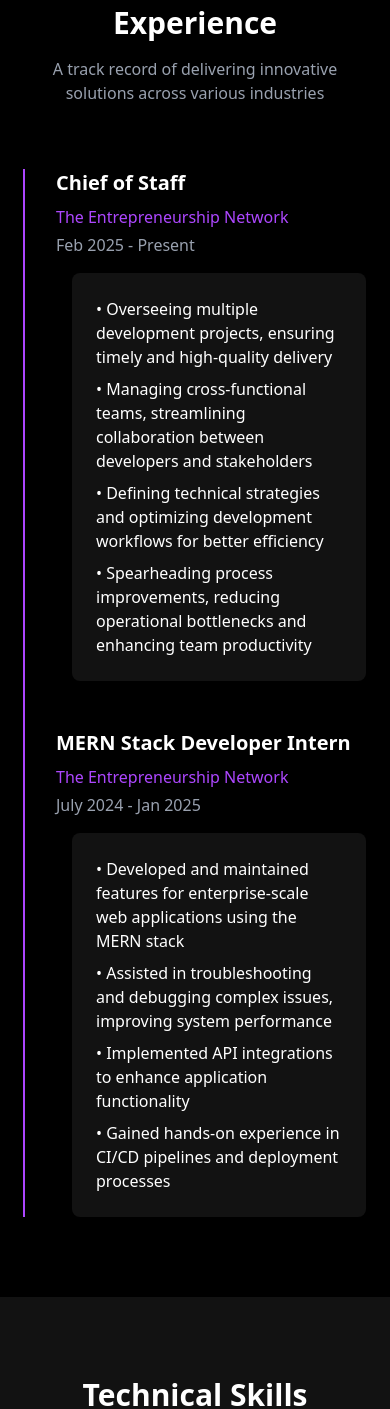
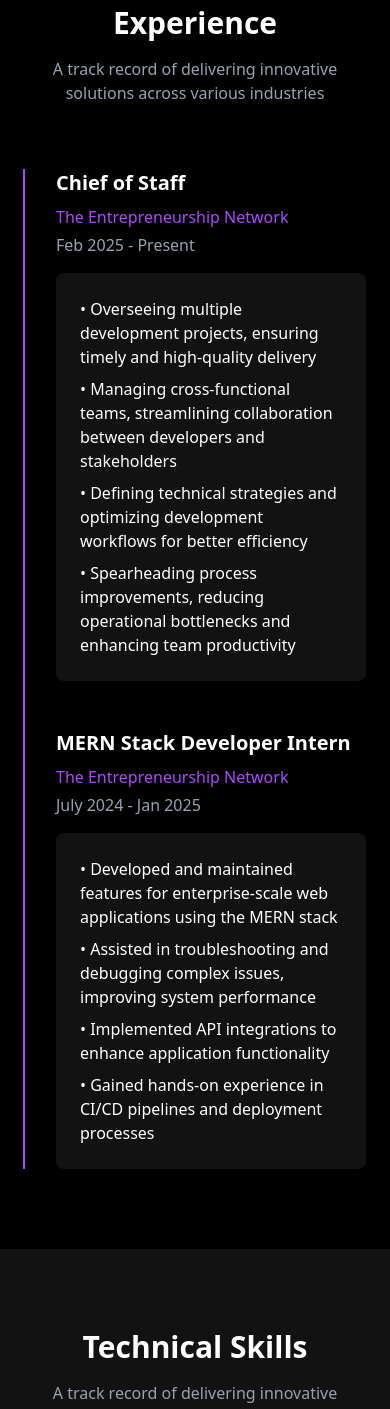
Before and after one commit to anuragpardeshii/Portfolio-freelancer, a React app in the folder frontend/: page / in a window 390 px wide. Shown: the part 1677-3086 px from the top of the page. Built offline with nearby package versions, Linux system fonts and the light colour scheme; the HTML template or start-up script is replaced by a standard one.

Commit message:
fixed bugs

```diff
--- a/frontend/src/components/Experience.jsx
+++ b/frontend/src/components/Experience.jsx
@@ -20,7 +20,7 @@
               <div className="space-y-12">
                 <div className="relative pl-8 md:pl-0 animate__animated animate__fadeInLeft">
                   <div className="md:grid md:grid-cols-2 items-center md:gap-12">
-                    <div className="md:text-right md:pr-12">
+                    <div className="md:text-right sm:ms-4 md:pr-12">
                       <h3 className="text-xl font-bold text-white mb-2">
                         Chief of Staff
                       </h3>
@@ -29,7 +29,7 @@
                       </p>
                       <p className="text-gray-400"> Feb 2025 - Present</p>
                     </div>
-                    <div className="bg-[#121212] p-6 ms-4 shadow-2xl rounded-lg mt-4 md:mt-0">
+                    <div className="bg-[#121212] p-6 sm:ms-4 shadow-2xl rounded-lg mt-4 md:mt-0">
                       <ul className="text-white space-y-2">
                         <li>
                           • Overseeing multiple development projects, ensuring
@@ -76,7 +76,7 @@
 
                 <div className="relative pl-8 md:pl-0 animate__animated animate__fadeInLeft">
                   <div className="md:grid md:grid-cols-2 items-center md:gap-12">
-                    <div className="md:text-right md:pr-12">
+                    <div className="md:text-right sm:ms-4 md:pr-12">
                       <h3 className="text-xl font-bold text-white mb-2">
                         MERN Stack Developer Intern
                       </h3>
@@ -85,7 +85,7 @@
                       </p>
                       <p className="text-gray-400">July 2024 - Jan 2025</p>
                     </div>
-                    <div className="bg-[#121212] ms-4 p-6 shadow-2xl rounded-lg mt-4 md:mt-0">
+                    <div className="bg-[#121212] sm:ms-4 p-6 shadow-2xl rounded-lg mt-4 md:mt-0">
                       <ul className="text-white space-y-2">
                         <li>
                           • Developed and maintained features for
--- a/frontend/src/components/Navbar.jsx
+++ b/frontend/src/components/Navbar.jsx
@@ -116,8 +116,7 @@
                         ?.scrollIntoView({ behavior: "smooth" });
                       setActiveSection(item.id); // Update state on click
                     }}
-                    className={`block py-2 px-3 rounded-sm hover:bg-gray-100 md:hover:bg-transparent md:p-0
-              dark:hover:bg-gray-700 dark:border-gray-700
+                    className={`block py-2 px-3 rounded-sm md:p-0
               ${
                 activeSection === item.id
                   ? "text-purple-500 font-bold" // Active link styling
```
